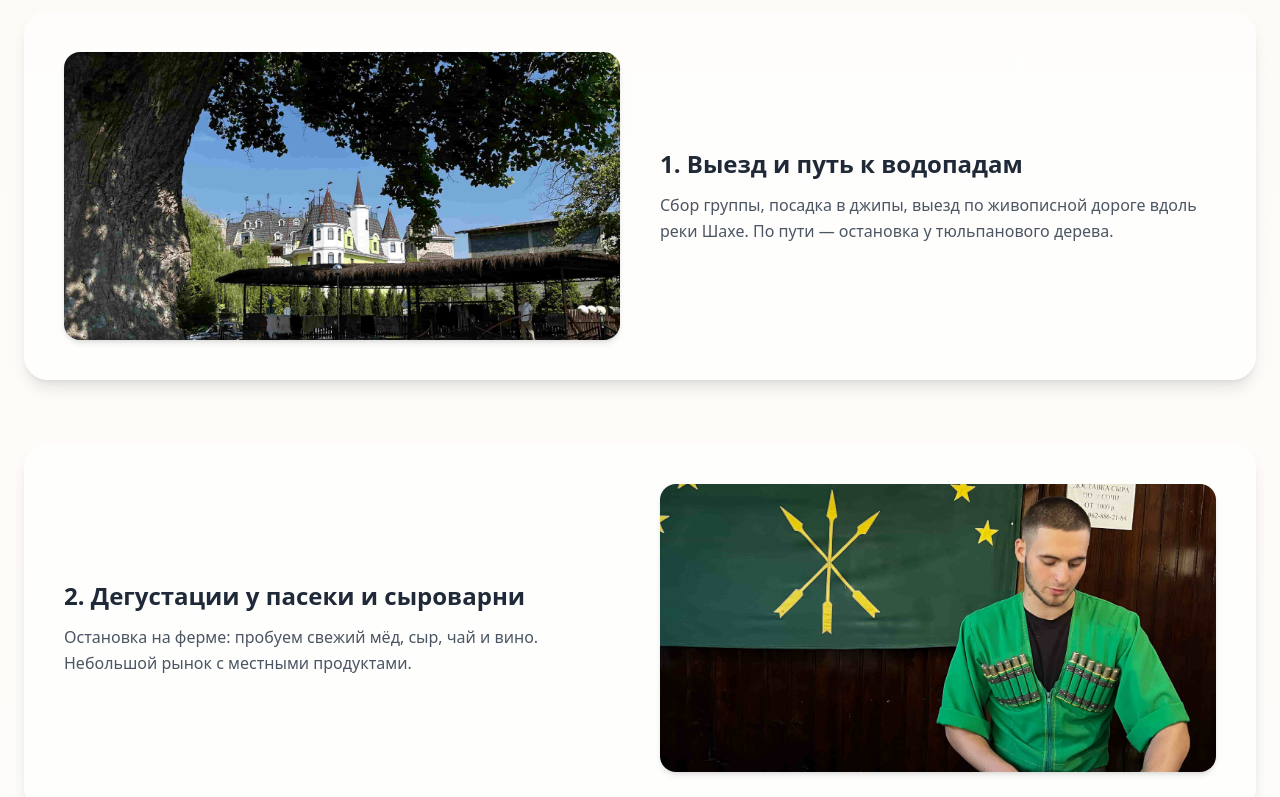
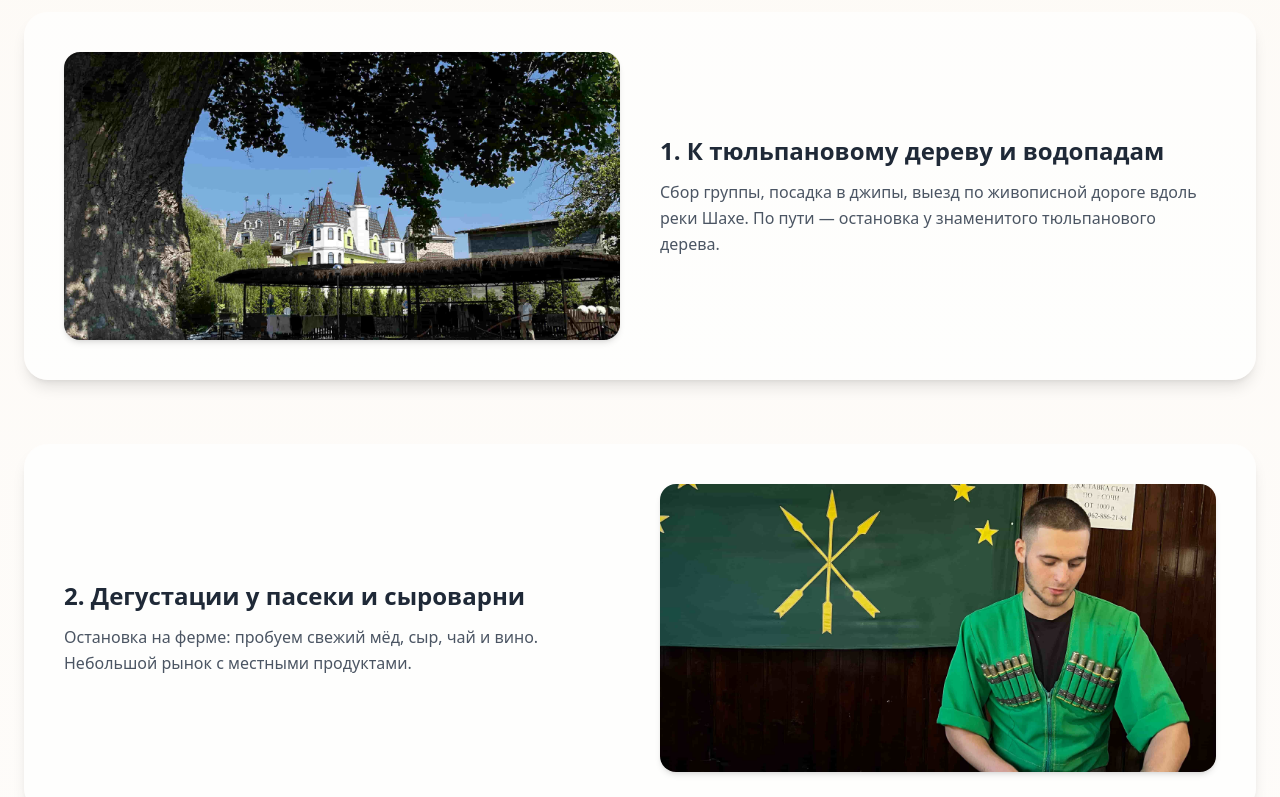
Before and after one commit to Thegipnos/jeeping-vardane, a React (Vite) app: page / in a window 1280 px wide. Shown: the part 980-1777 px from the top of the page. Built offline with nearby package versions, Linux system fonts and the light colour scheme.

Commit message:
переиминовал видео

```diff
--- a/src/components/RoutesSection.jsx
+++ b/src/components/RoutesSection.jsx
@@ -12,10 +12,10 @@ import img6 from '../assets/routes/route6.jpg';
 
 const stages = [
   {
-    title: '1. Выезд и путь к водопадам',
-    description: 'Сбор группы, посадка в джипы, выезд по живописной дороге вдоль реки Шахе. По пути — остановка у тюльпанового дерева.',
-    image: img1,
-  },
+  title: '1. К тюльпановому дереву и водопадам',
+  description: 'Сбор группы, посадка в джипы, выезд по живописной дороге вдоль реки Шахе. По пути — остановка у знаменитого тюльпанового дерева.',
+  image: img1,
+},
   {
     title: '2. Дегустации у пасеки и сыроварни',
     description: 'Остановка на ферме: пробуем свежий мёд, сыр, чай и вино. Небольшой рынок с местными продуктами.',
```
Also changed, not shown: 2 other files (tests, documents, lock files or other folders).
